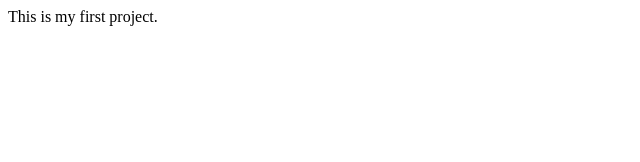
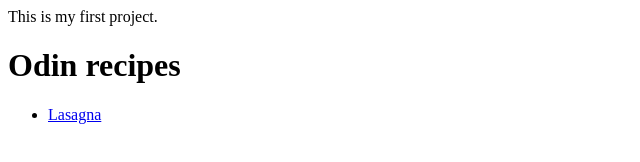
Before and after one commit to fedeolly/odin_recipes, a plain HTML site: page index.html in a window 1280 px wide. Shown: the whole page, without its empty margins (0-640 px from the left). Drawn offline with Linux system fonts and the light colour scheme.

Commit message:
Commit with lasagna

```diff
--- a/index.html
+++ b/index.html
@@ -7,5 +7,9 @@
   </head>
   <body>
     This is my first project.
+    <h1>Odin recipes</h1>
+    <ul>
+      <li><a href="recipes/lasagna.html">Lasagna</a></li>
+    </ul>
   </body>
 </html>
```
